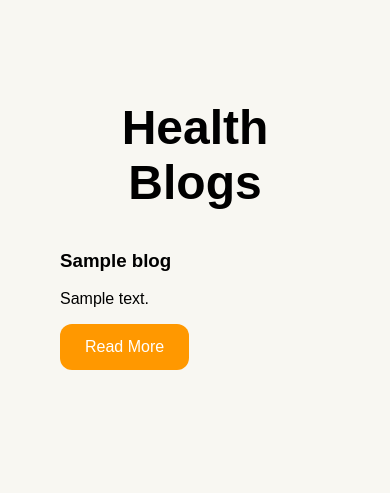
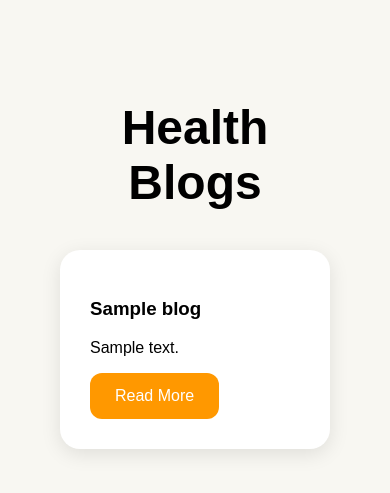
Before and after one commit to Teju-B2003/NutriCrunch, a Flask app: template templates/blogs.html in a window 390 px wide. Shown: the part 71-564 px from the top of the page. Run offline with Flask 3, Linux system fonts and the light colour scheme; the template is opened without the code that fills it: most values are stand-ins (such as "Sample title", 1, 10 or a date in 2020).

Commit message:
Refactor CSS styles for improved layout and design

```diff
--- a/static/css/style.css
+++ b/static/css/style.css
@@ -288,4 +288,23 @@ table td{
         display:block;
         overflow-x:auto;
     }
+    .blog-preview{
+    padding:80px 60px;
+    background:#f8f8f8;
 }
+
+.blog-grid{
+    display:flex;
+    gap:25px;
+    justify-content:center;
+    flex-wrap:wrap;
+}
+
+.blog-card{
+    background:white;
+    width:350px;
+    padding:30px;
+    border-radius:20px;
+    box-shadow:0 5px 20px rgba(0,0,0,0.1);
+}
+}
```
